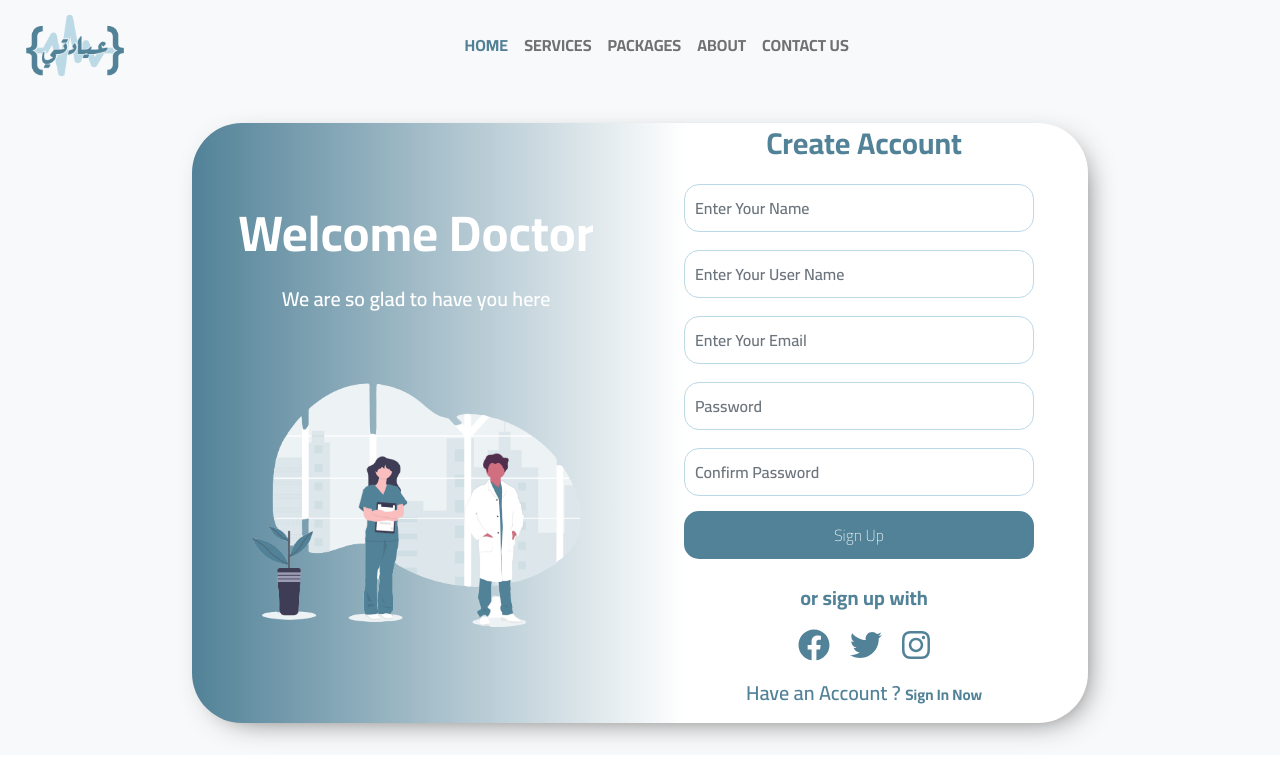
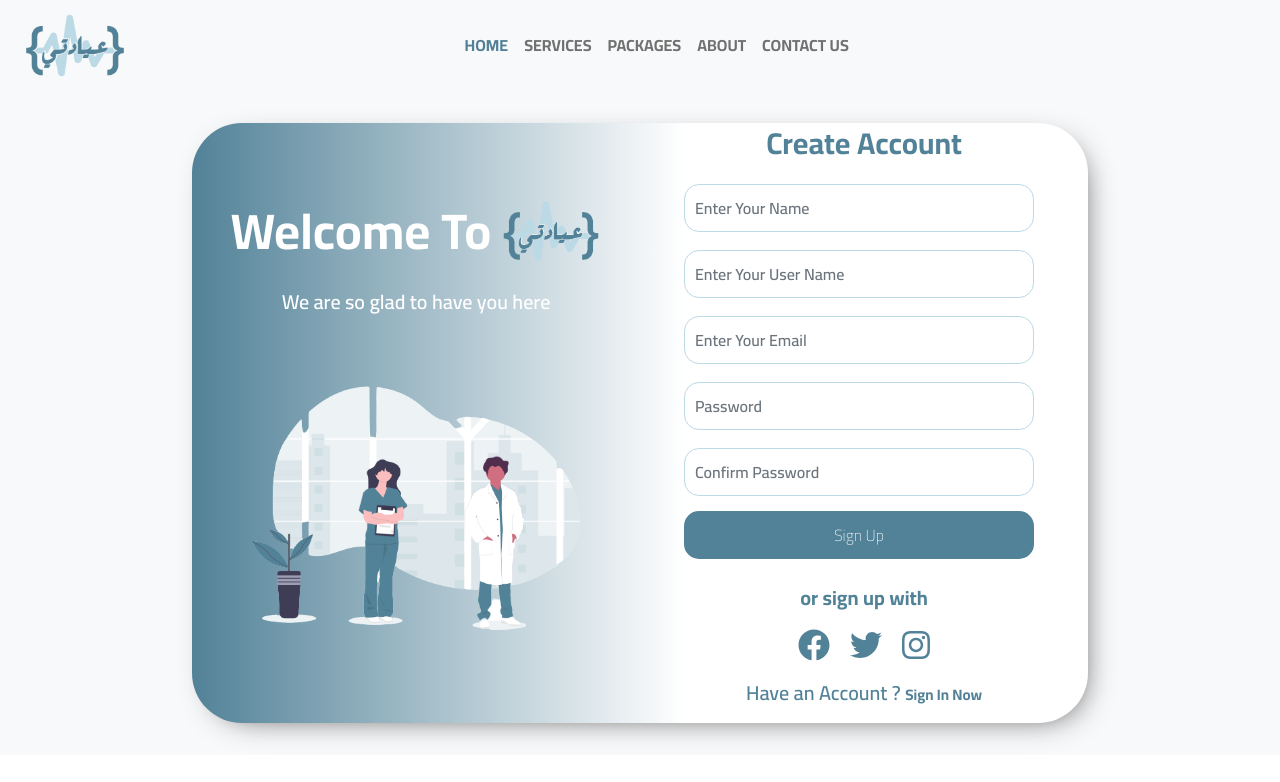
Before and after one commit to a-hassanein/Clinic-System, a React (Create React App) app: page /signup in a window 1280 px wide. Shown: the top 782 px of the page. Built offline with nearby package versions, Linux system fonts and the light colour scheme.

Commit message:
some changes

```diff
--- a/src/Pages/login.js
+++ b/src/Pages/login.js
@@ -1,6 +1,6 @@
 import React from "react";
 import { useState } from "react";
-import Logo from "../Images/logo.jpeg"
+import Logo from "../Images/logo.png"
 import { Link } from "react-router-dom";
 import "../Style/login.css"
 import login from "../Images/login-remove.png"
@@ -25,7 +25,7 @@ function Login() {
                 <div className="login-conatiner bg-light">
                     <div className="left-side">
                         <div className="img-className">
-                            <img style={{ height: '150px', width: '300px' }} src={Logo} />
+                            <img style={{ height: '150px', width: '200px' }} src={Logo} />
                         </div>
                         <form onSubmit={handlesubmit}>
                             <div className="Form_Title"> Sign In</div>
--- a/src/Pages/signup.js
+++ b/src/Pages/signup.js
@@ -2,6 +2,7 @@ import React from "react";
 import { Link } from "react-router-dom";
 import signup from "../Images/signup-remove.png"
 import { useState } from "react";
+import logo from "../Images/logo3.png" ;
 import "../Style/signup.css"
 import { FontAwesomeIcon } from "@fortawesome/react-fontawesome";
 import {
@@ -29,10 +30,9 @@ function SignUp() {
                     <div className="left-side">
                         <div className="welcomeNote" id="welcomeNote">
                             <p style={{color:"#ffffff" , fontWeight:700}}>
-                                Welcome Doctor
-                                {/* <div className="img-className">
-                            <img style={{ height: '150px', width: '400px' }} src={Logo} />
-                      </div> */}
+                                Welcome To
+
+                            <img style={{ width:'100px' , alignItems:"center" , paddingBottom: 12 , marginLeft :10  }} src={logo} />
                             </p>
                             <h3 style={{fontWeight:600 , fontSize:20}}>
                                 We are so glad to have you here
--- a/src/Style/signup.css
+++ b/src/Style/signup.css
@@ -107,7 +107,7 @@
 
 #welcomeNote {
     color: #ffffff ;
-    font-size: 70px;
+    font-size: 50px;
     font-weight: 700;
     padding-bottom: 70;
     margin-bottom: 50px;
```
Also changed, not shown: src/Images/logo.jpeg (deleted), src/Images/signup.png (deleted).
